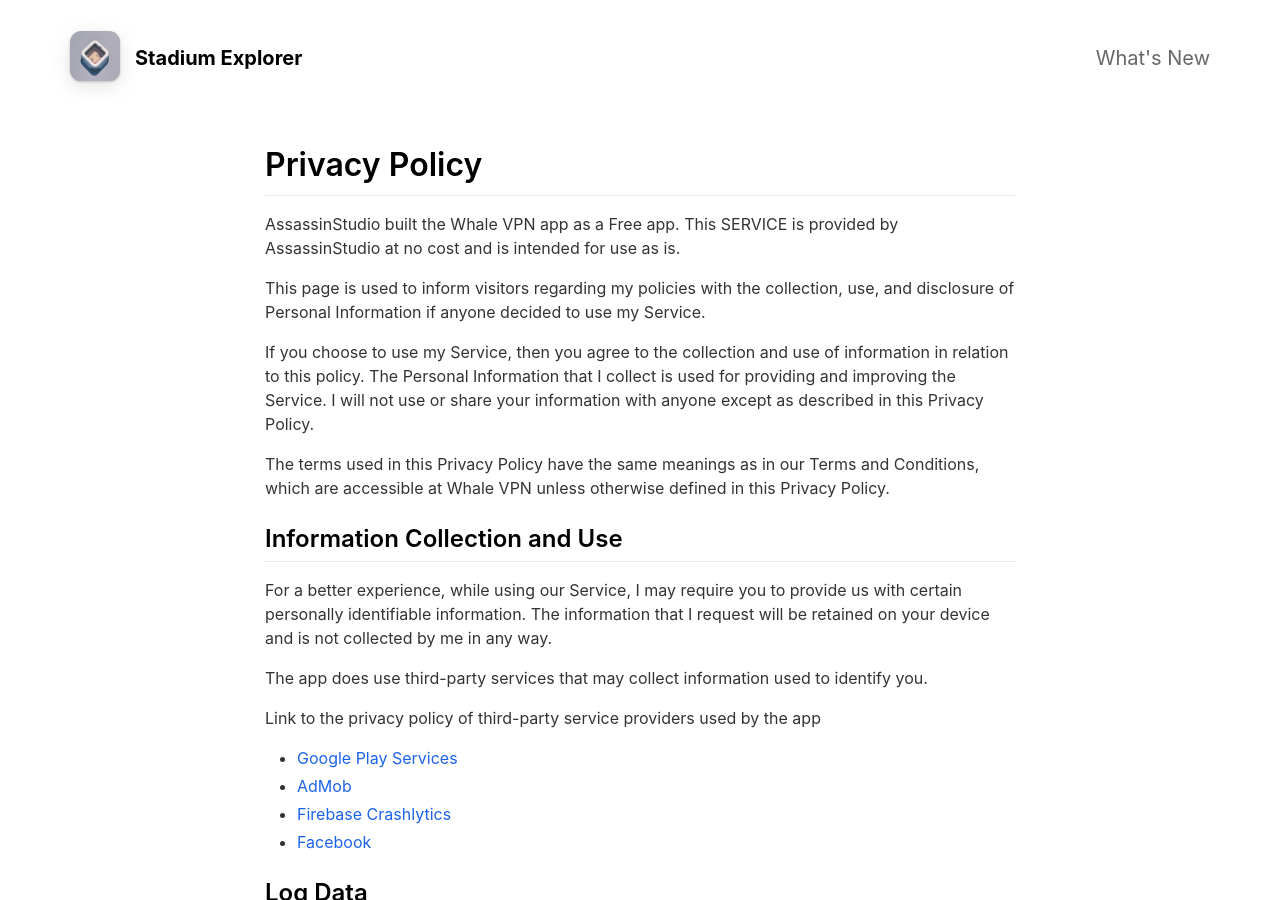
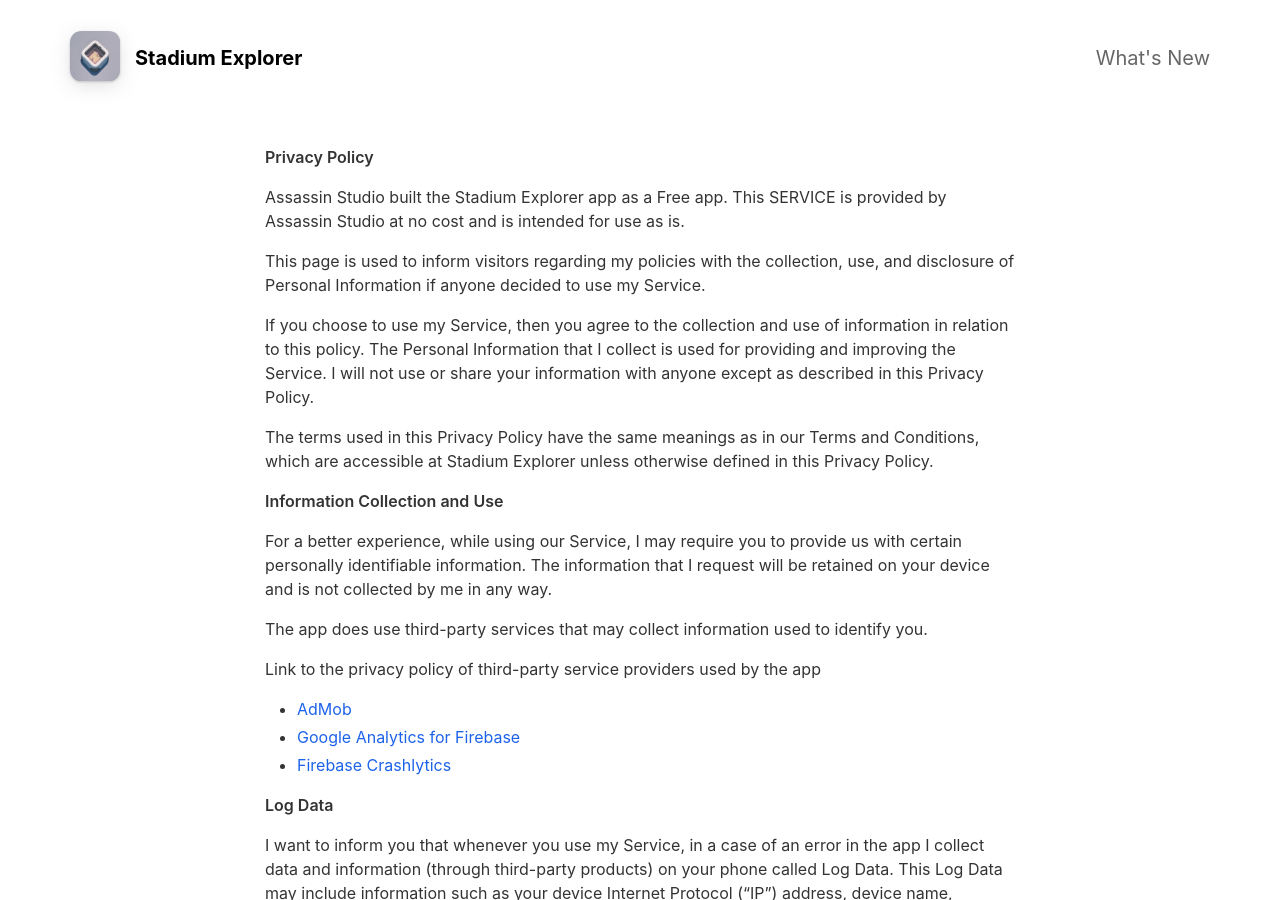
Before and after one commit to Wwallpaper/Wwallpaper.github.io, a Jekyll site: the page built from _pages/privacypolicy.md, in a window 1280 px wide and 900 px high. Built offline with Jekyll 4.4.1, drawn with Linux system fonts in a browser that asks for light colours; nearby versions of some CDN libraries; some of the changed text lies outside the part shown.

Commit message:
Update privacypolicy.md

```diff
--- a/_pages/privacypolicy.md
+++ b/_pages/privacypolicy.md
@@ -4,18 +4,17 @@ title: Privacy Policy
 include_in_header: false
 ---
 
+**Privacy Policy**
 
-# Privacy Policy
-
-AssassinStudio built the Whale VPN app as a Free app. This SERVICE is provided by AssassinStudio at no cost and is intended for use as is.
+Assassin Studio built the Stadium Explorer app as a Free app. This SERVICE is provided by Assassin Studio at no cost and is intended for use as is.
 
 This page is used to inform visitors regarding my policies with the collection, use, and disclosure of Personal Information if anyone decided to use my Service.
 
 If you choose to use my Service, then you agree to the collection and use of information in relation to this policy. The Personal Information that I collect is used for providing and improving the Service. I will not use or share your information with anyone except as described in this Privacy Policy.
 
-The terms used in this Privacy Policy have the same meanings as in our Terms and Conditions, which are accessible at Whale VPN unless otherwise defined in this Privacy Policy.
+The terms used in this Privacy Policy have the same meanings as in our Terms and Conditions, which are accessible at Stadium Explorer unless otherwise defined in this Privacy Policy.
 
-## Information Collection and Use
+**Information Collection and Use**
 
 For a better experience, while using our Service, I may require you to provide us with certain personally identifiable information. The information that I request will be retained on your device and is not collected by me in any way.
 
@@ -23,22 +22,21 @@ The app does use third-party services that may collect information used to ident
 
 Link to the privacy policy of third-party service providers used by the app
 
-*   [Google Play Services](https://www.google.com/policies/privacy/)
 *   [AdMob](https://support.google.com/admob/answer/6128543?hl=en)
+*   [Google Analytics for Firebase](https://firebase.google.com/support/privacy)
 *   [Firebase Crashlytics](https://firebase.google.com/support/privacy/)
-*   [Facebook](https://www.facebook.com/about/privacy/update/printable)
 
-## Log Data
+**Log Data**
 
 I want to inform you that whenever you use my Service, in a case of an error in the app I collect data and information (through third-party products) on your phone called Log Data. This Log Data may include information such as your device Internet Protocol (“IP”) address, device name, operating system version, the configuration of the app when utilizing my Service, the time and date of your use of the Service, and other statistics.
 
-## Cookies
+**Cookies**
 
 Cookies are files with a small amount of data that are commonly used as anonymous unique identifiers. These are sent to your browser from the websites that you visit and are stored on your device's internal memory.
 
 This Service does not use these “cookies” explicitly. However, the app may use third-party code and libraries that use “cookies” to collect information and improve their services. You have the option to either accept or refuse these cookies and know when a cookie is being sent to your device. If you choose to refuse our cookies, you may not be able to use some portions of this Service.
 
-## Service Providers
+**Service Providers**
 
 I may employ third-party companies and individuals due to the following reasons:
 
```
Also changed, not shown: other parts of _pages/privacypolicy.md (+7 -7 lines).
